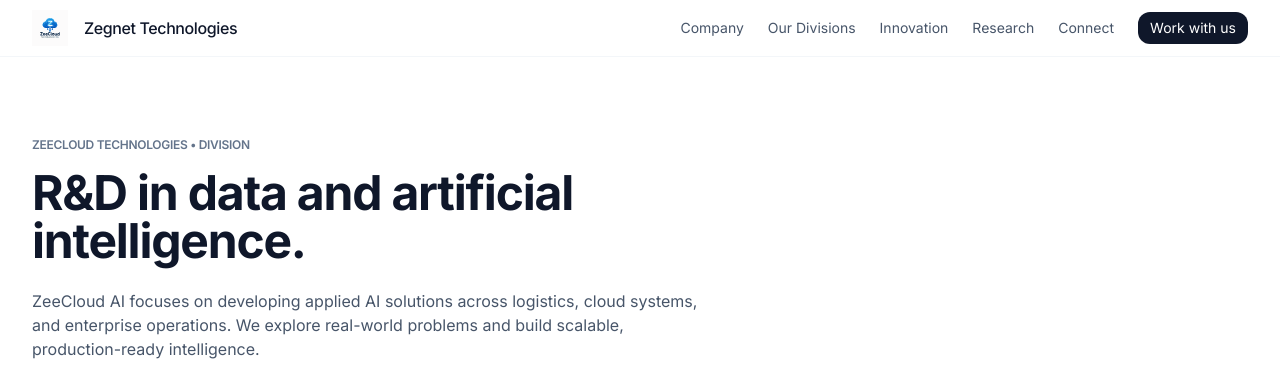
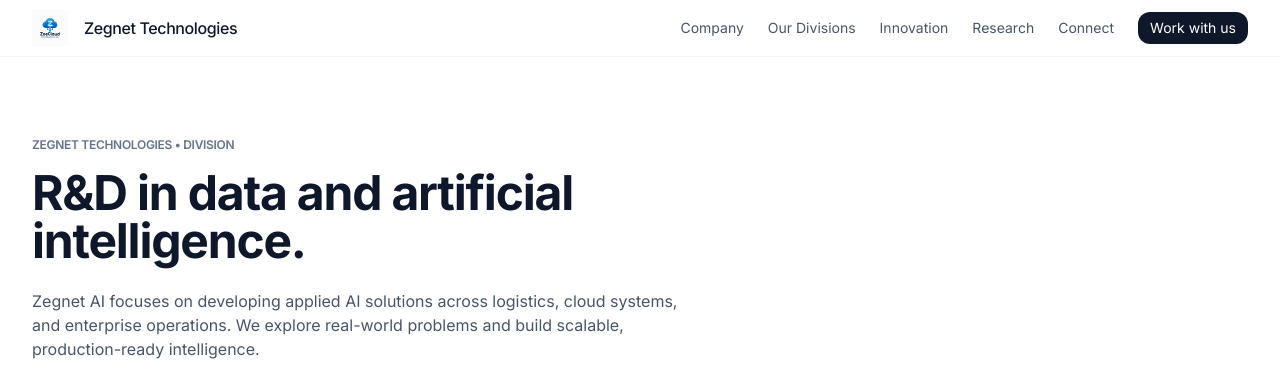
Before and after one commit to zeecloudtech/zeecloud-site, a Next.js app: page /divisions/zeecloud-ai in a window 1280 px wide. Shown: the top 391 px of the page. Built offline with nearby package versions, Linux system fonts and the light colour scheme.

Commit message:
Update page.tsx

```diff
--- a/app/divisions/zeecloud-ai/page.tsx
+++ b/app/divisions/zeecloud-ai/page.tsx
@@ -9,7 +9,7 @@
       <section className="relative border-b border-slate-200 bg-white">
         <div className="mx-auto max-w-7xl px-4 sm:px-6 lg:px-8 py-20">
           <p className="text-xs font-semibold text-slate-500 tracking-tight uppercase">
-            ZeeCloud Technologies • Division
+            Zegnet Technologies • Division
           </p>
 
           <h1 className="mt-4 max-w-3xl text-4xl sm:text-5xl font-bold tracking-tight text-slate-900">
@@ -17,7 +17,7 @@
           </h1>
 
           <p className="mt-6 max-w-2xl text-base text-slate-600">
-            ZeeCloud AI focuses on developing applied AI solutions across logistics,
+            Zegnet AI focuses on developing applied AI solutions across logistics,
             cloud systems, and enterprise operations. We explore real-world problems
             and build scalable, production-ready intelligence.
           </p>
```
